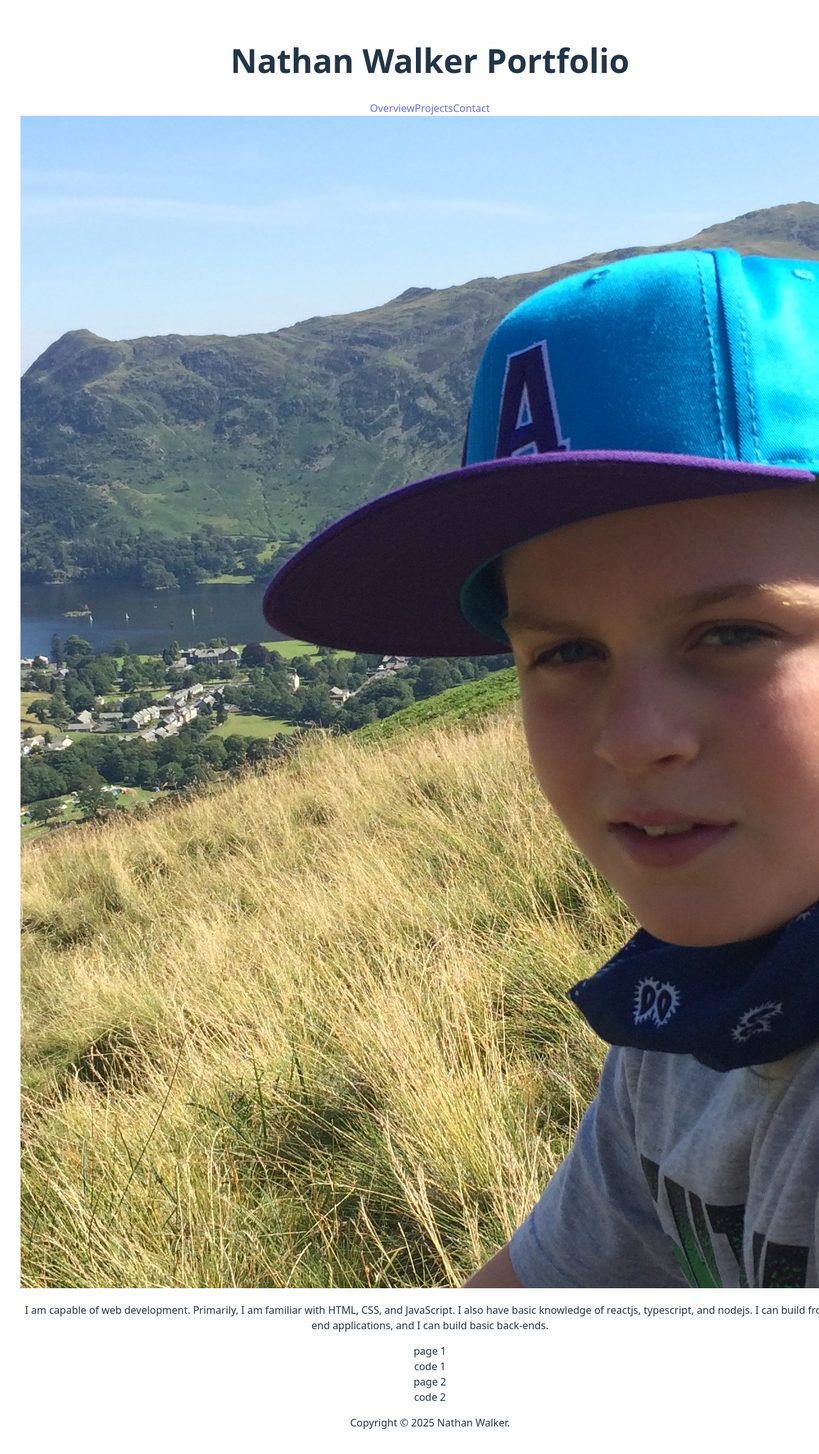
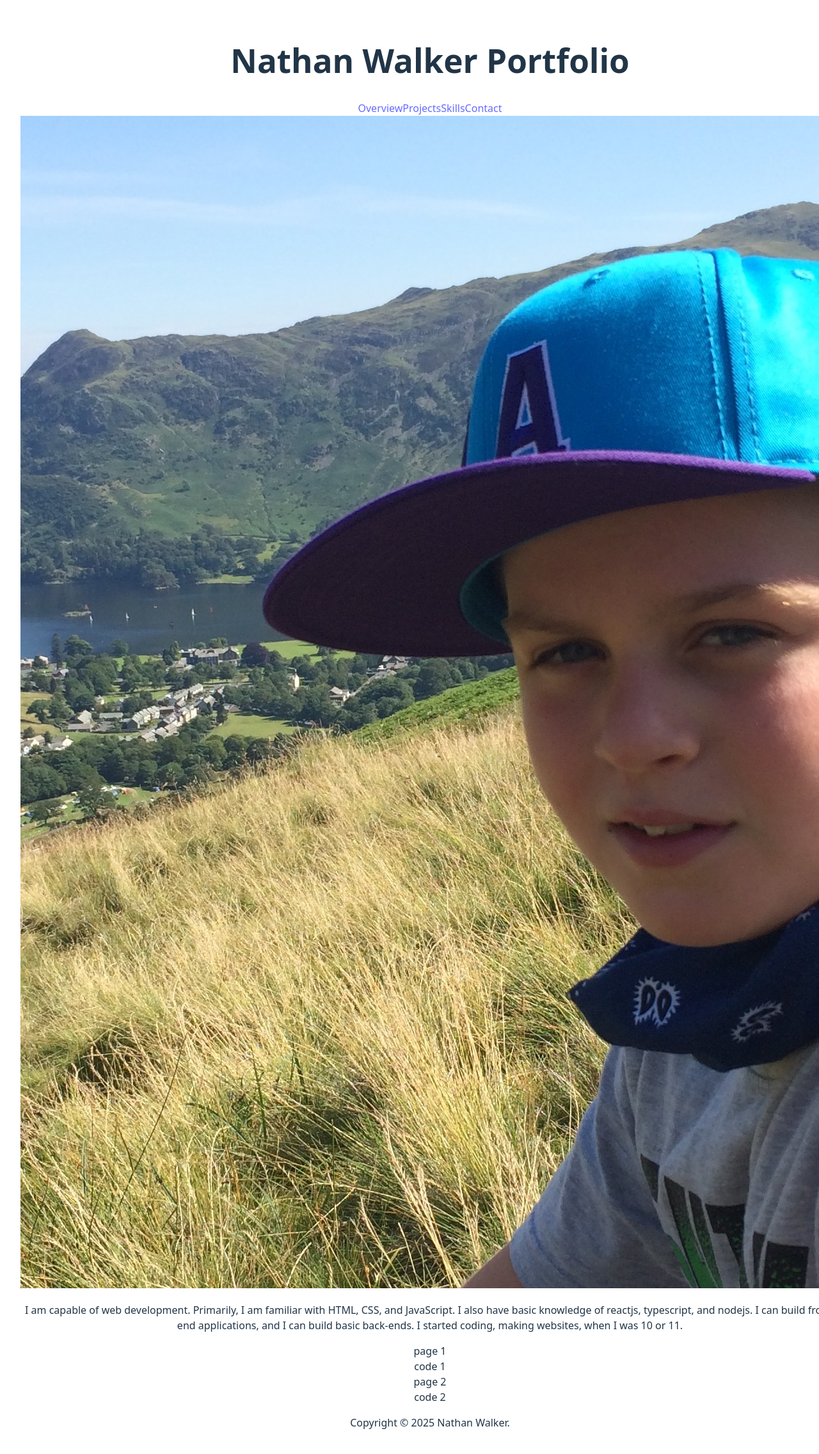
Before and after one commit to Nath643/nath643.github.io, a React (Vite) app: page / in a window 1280 px wide. Shown: the top 2272 px of the page at 64% size. Built offline with nearby package versions, Linux system fonts and the light colour scheme.

Commit message:
Create basic first versions of all pages

```diff
--- a/src/App.tsx
+++ b/src/App.tsx
@@ -2,6 +2,9 @@ import { useState } from "react";
 import reactLogo from "./assets/react.svg";
 import viteLogo from "/vite.svg";
 import "./App.css";
+import Header from "./components/Header/Header";
+import Footer from "./components/Footer/Footer";
+import Overview from "./pages/Overview/Overview";
 
 function App() {
   const [count, setCount] = useState(0);
@@ -28,41 +31,10 @@ function App() {
       <p className="read-the-docs">
         Click on the Vite and React logos to learn more
       </p> */}
-      <header>
-        <h1>Nathan Walker Portfolio</h1>
-        <nav>
-          <a href="">Overview</a>
-          <a href="">Projects</a>
-          <a href="">Contact</a>
-        </nav>
-      </header>
 
-      <section>
-        <div>
-          <img src="../public/IMG_5762.JPG" alt="" />
-        </div>
-        <div>
-          <p>
-            I am capable of web development. Primarily, I am familiar with HTML,
-            CSS, and JavaScript. I also have basic knowledge of reactjs,
-            typescript, and nodejs. I can build front-end applications, and I
-            can build basic back-ends.
-          </p>
-        </div>
-      </section>
-
-      <main>
-        <section>
-          <div>page 1</div>
-          <div>code 1</div>
-          <div>page 2</div>
-          <div>code 2</div>
-        </section>
-      </main>
-
-      <footer>
-        <p>Copyright &copy; 2025 Nathan Walker.</p>
-      </footer>
+      <Header></Header>
+      <Overview></Overview>
+      <Footer></Footer>
     </>
   );
 }
--- /dev/null
+++ b/src/components/Footer/Footer.tsx
@@ -0,0 +1,13 @@
+import React from "react";
+
+const Footer = () => {
+  return (
+    <>
+      <footer>
+        <p>Copyright &copy; 2025 Nathan Walker.</p>
+      </footer>
+    </>
+  );
+};
+
+export default Footer;
--- /dev/null
+++ b/src/components/Header/Header.tsx
@@ -0,0 +1,19 @@
+import React from "react";
+
+const Header = () => {
+  return (
+    <>
+      <header>
+        <h1>Nathan Walker Portfolio</h1>
+        <nav>
+          <a href="">Overview</a>
+          <a href="">Projects</a>
+          <a href="">Skills</a>
+          <a href="">Contact</a>
+        </nav>
+      </header>
+    </>
+  );
+};
+
+export default Header;
--- /dev/null
+++ b/src/pages/Overview/Overview.tsx
@@ -0,0 +1,16 @@
+import React from "react";
+import Photo from "./components/Photo";
+import Summary from "./components/Summary";
+import Examples from "./components/Examples";
+
+const Overview = () => {
+  return (
+    <>
+      <Photo></Photo>
+      <Summary></Summary>
+      <Examples></Examples>
+    </>
+  );
+};
+
+export default Overview;
--- /dev/null
+++ b/src/pages/Overview/components/Examples.tsx
@@ -0,0 +1,16 @@
+import React from "react";
+
+const Examples = () => {
+  return (
+    <>
+      <section>
+        <div>page 1</div>
+        <div>code 1</div>
+        <div>page 2</div>
+        <div>code 2</div>
+      </section>
+    </>
+  );
+};
+
+export default Examples;
--- /dev/null
+++ b/src/pages/Overview/components/Photo.tsx
@@ -0,0 +1,11 @@
+import React from "react";
+
+const Photo = () => {
+  return (
+    <>
+      <img src="../public/IMG_5762.JPG" alt="" />
+    </>
+  );
+};
+
+export default Photo;
--- /dev/null
+++ b/src/pages/Overview/components/Summary.tsx
@@ -0,0 +1,16 @@
+import React from "react";
+
+const Summary = () => {
+  return (
+    <>
+      <p>
+        I am capable of web development. Primarily, I am familiar with HTML,
+        CSS, and JavaScript. I also have basic knowledge of reactjs, typescript,
+        and nodejs. I can build front-end applications, and I can build basic
+        back-ends. I started coding, making websites, when I was 10 or 11.
+      </p>
+    </>
+  );
+};
+
+export default Summary;
```
Also changed, not shown: src/pages/Contact/Contact.tsx (added, +19 -0 lines), src/pages/Projects/Projects.tsx (added, +21 -0 lines), src/pages/Skills/Skills.tsx (added, +16 -0 lines).
